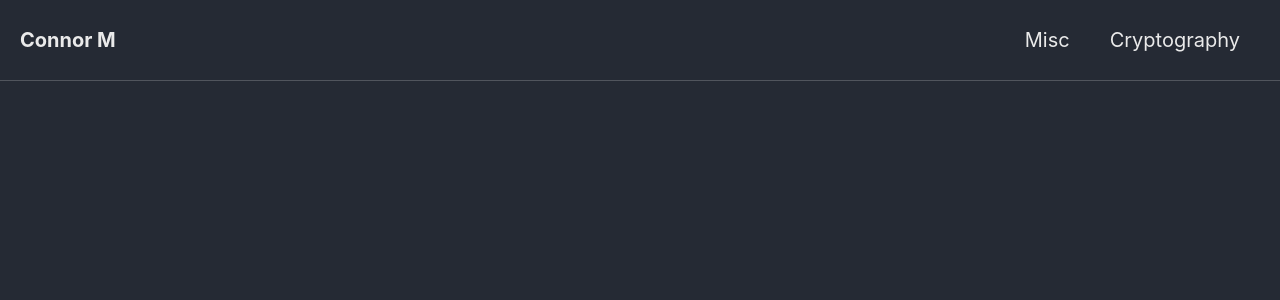
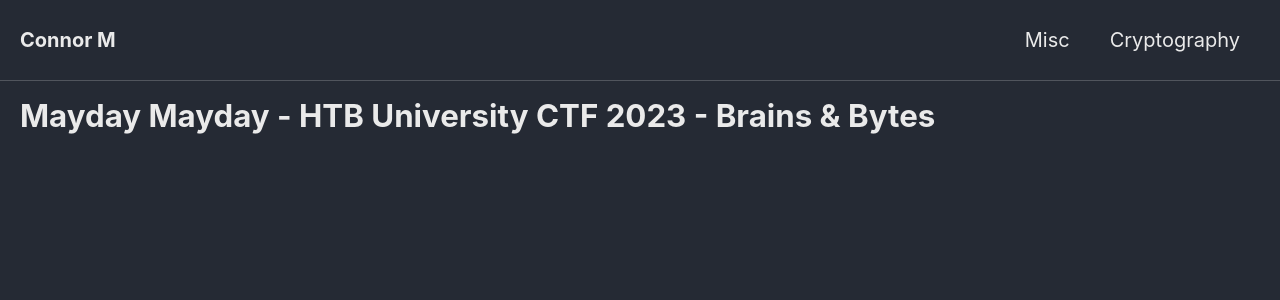
Before and after one commit to Connor-McCartney/Connor-McCartney.github.io, a Jekyll site: the page built from _pages/cryptography/small-roots/Mayday-Mayday-HTB-University-CTF-2023-Brains-&-Bytes.md, in a window 1280 px wide. Shown: the top 300 px of the page. Built offline with Jekyll 4.4.1, drawn with Linux system fonts in a browser that asks for light colours; cached includes are drawn as plain includes.

Commit message:
Update Mayday-Mayday-HTB-University-CTF-2023-Brains-&-Bytes.md

```diff
--- a/_pages/cryptography/small-roots/Mayday-Mayday-HTB-University-CTF-2023-Brains-&-Bytes.md
+++ b/_pages/cryptography/small-roots/Mayday-Mayday-HTB-University-CTF-2023-Brains-&-Bytes.md
@@ -1,4 +1,4 @@
 ---
 permalink:
-title: Mayday Mayday - HTB University CTF 2023: Brains & Bytes
+title: Mayday Mayday - HTB University CTF 2023 - Brains & Bytes
 ---
```
